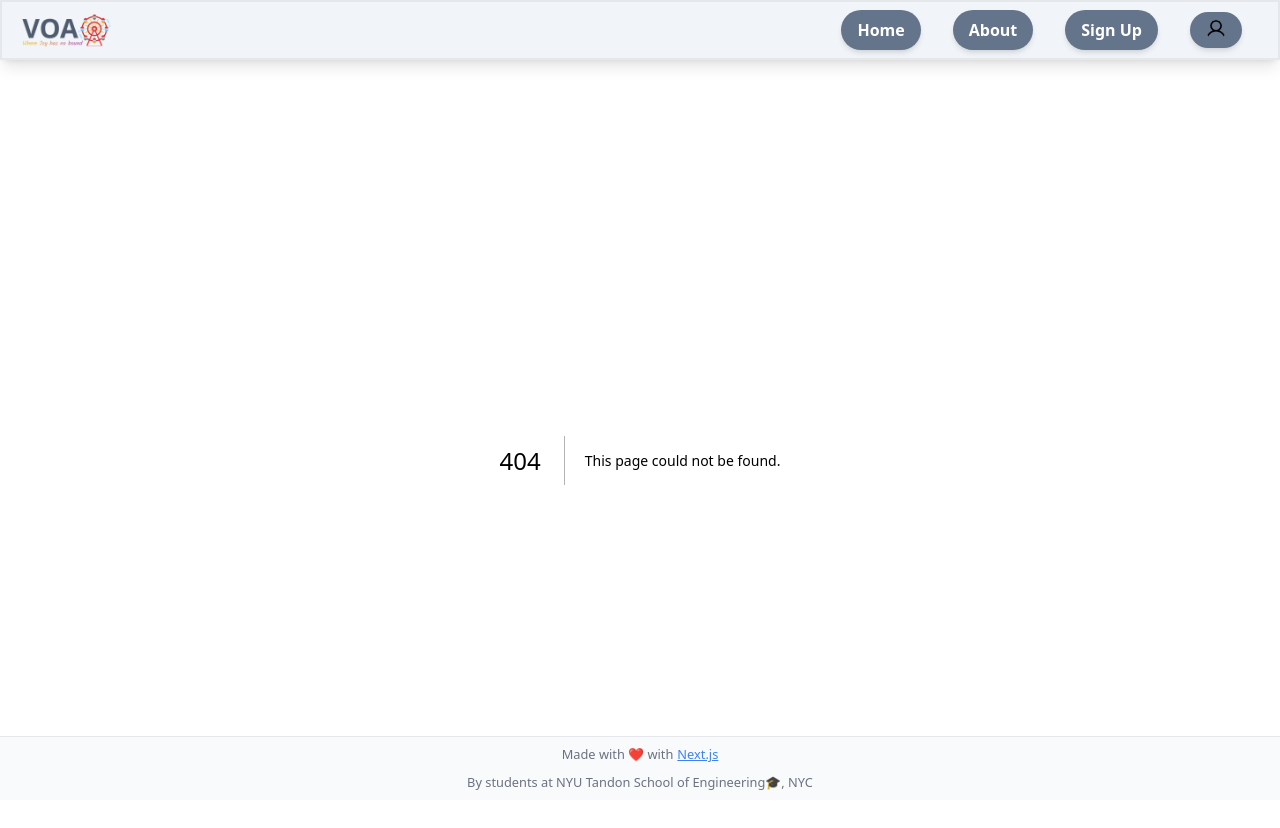
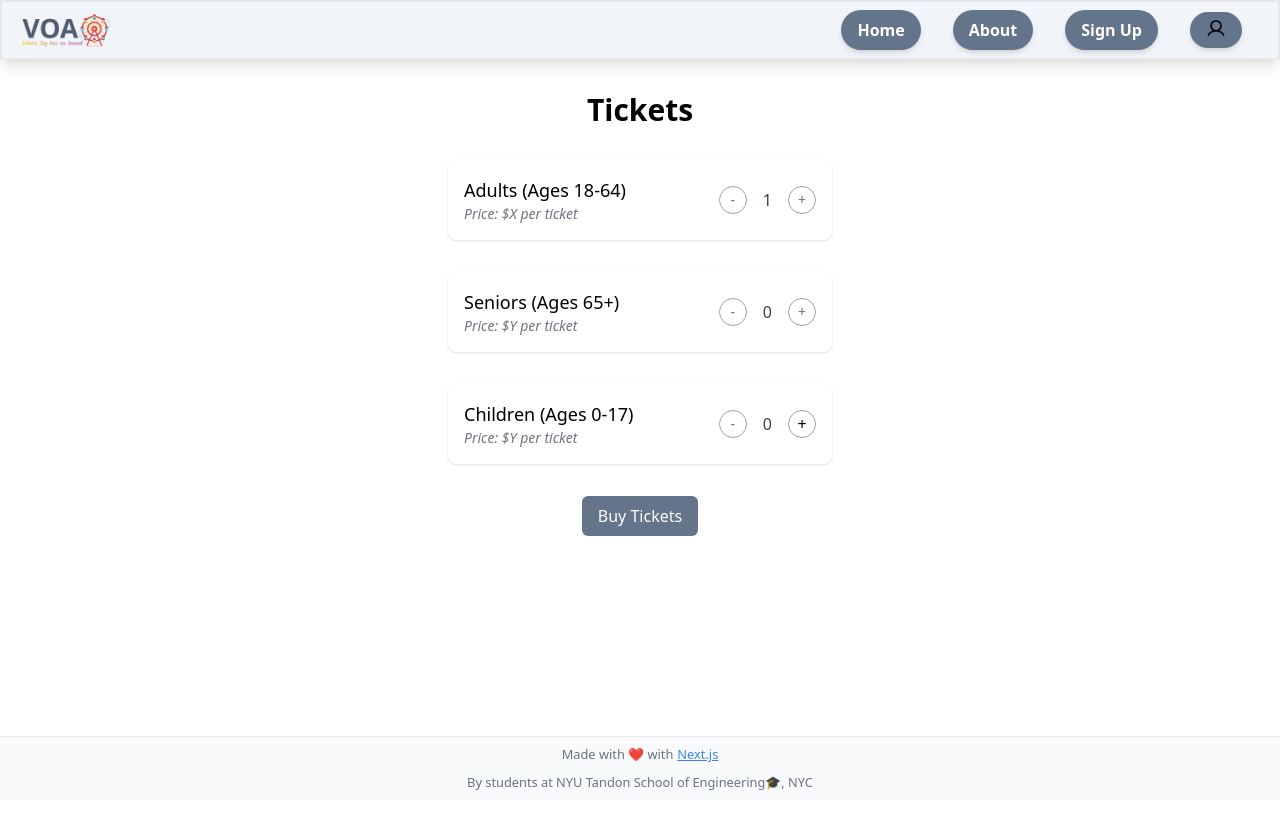
Before and after one commit to Yunzez/CS-GY6083_project, a Next.js app in the folder voyage_of_amusement/: page /ticket in a window 1280 px wide. Before the commit this address had no page. Shown: the top 828 px of the page. After the commit the page ends 800 px from the top, so only its background shows below. Built offline with nearby package versions, Linux system fonts and the light colour scheme.

Commit message:
add ticket page

```diff
--- a/voyage_of_amusement/src/pages/index.tsx
+++ b/voyage_of_amusement/src/pages/index.tsx
@@ -58,7 +58,7 @@ export default function Home() {
               Our park is the perfect place for a day of fun and excitement. With a wide range of attractions
               including stores, restaurants, parking, shows, and roller coasters, there's something for everyone!
             </p>
-            <button className="px-8 py-4 bg-yellow-500 text-white rounded-full hover:bg-yellow-600 transition-colors duration-300">Buy Tickets</button>
+            <button className="px-8 py-4 bg-yellow-500 text-white rounded-full hover:bg-yellow-600 transition-colors duration-300" onClick={() => {router.push('/ticket')}}>Buy Tickets</button>
           </div>
         </div>
         <div className="bg-gray-100 py-10">
--- /dev/null
+++ b/voyage_of_amusement/src/pages/ticket.tsx
@@ -0,0 +1,118 @@
+import React, { useEffect, useState } from 'react';
+import Image from 'next/image';
+import { useAppContext } from '@/contexts/GlobaclContext';
+
+
+const Tickets: React.FC = () => {
+
+    const [adults, setAdults] = useState(1);
+    const [seniors, setSeniors] = useState(0);
+    const [children, setChildren] = useState(0);
+
+    const increment = (type: string) => {
+        if (type === "adults") {
+            setAdults((prev) => prev + 1);
+        } else if (type === "seniors") {
+            setSeniors((prev) => prev + 1);
+        } else if (type === "children") {
+            setChildren((prev) => prev + 1);
+        }
+    };
+
+    const decrement = (type: string) => {
+        if (type === "adults" && adults > 0) {
+            setAdults((prev) => prev - 1);
+        } else if (type === "seniors" && seniors > 0) {
+            setSeniors((prev) => prev - 1);
+        } else if (type === "children" && children > 0) {
+            setChildren((prev) => prev - 1);
+        }
+    };
+
+    return (
+        <div className="flex justify-center mt-5">
+            <div className="container flex flex-col space-y-8 items-center w-full md:w-[50%] lg:w-[40%] xl:w-[30%]">
+                <h1 className="text-3xl font-semibold mt-3"> Tickets</h1>
+                <div className="flex flex-col space-y-2 items-center w-full rounded-lg shadow p-4">
+                    <div className="flex flex-row justify-between w-full">
+                        <div>
+                            <p className="text-lg font-medium">Adults (Ages 18-64)</p>
+                            <p className="text-gray-500 text-sm italic flex justify-start">Price: $X per ticket</p>
+                        </div>
+
+                        <div className="flex flex-row space-x-4 items-center">
+                            <button
+                                className="rounded-full border border-gray-400 w-7 h-7 flex justify-center items-center transition duration-200 hover:bg-gray-100 hover:shadow"
+                                onClick={() => decrement("adults")}
+                            >
+                                <span className="text-gray-500 text-sm font-medium hover:text-gray-700">-</span>
+                            </button>
+                            <p className="text-gray-700 font-medium">{adults}</p>
+                            <button
+                                className="rounded-full border border-gray-400 w-7 h-7 flex justify-center items-center transition duration-200 hover:bg-gray-100 hover:shadow"
+                                onClick={() => increment("adults")}
+                            >
+                                <span className="text-gray-500 text-sm font-medium hover:text-gray-700">+</span>
+                            </button>
+                        </div>
+                    </div>
+                </div>
+
+                <div className="flex flex-col space-y-2 items-center w-full rounded-lg shadow p-4">
+                    <div className="flex flex-row justify-between w-full">
+                        <div>
+                            <p className="text-lg font-medium">Seniors (Ages 65+)</p>
+                            <p className="text-gray-500 text-sm italic">Price: $Y per ticket</p>
+                        </div>
+                        <div className="flex flex-row space-x-4 items-center">
+                            <button
+                                className="rounded-full border border-gray-400 w-7 h-7 flex justify-center items-center transition duration-200 hover:bg-gray-100 hover:shadow"
+                                onClick={() => decrement("seniors")}
+                            >
+                                <span className="text-gray-500 text-sm font-medium hover:text-gray-700">-</span>
+                            </button>
+                            <p className="text-gray-700 font-medium">{seniors}</p>
+                            <button
+                                className="rounded-full border border-gray-400 w-7 h-7 flex justify-center items-center transition duration-200 hover:bg-gray-100 hover:shadow"
+                                onClick={() => increment("seniors")}
+                            >
+                                <span className="text-gray-500 text-sm font-medium hover:text-gray-700">+</span>
+                            </button>
+                        </div>
+                    </div>
+                </div>
+                <div className="flex flex-col space-y-2 items-center w-full rounded-lg shadow p-4">
+                    <div className="flex flex-row justify-between w-full">
+                        <div>
+                            <p className="text-lg font-medium">Children (Ages 0-17)</p>
+                            <p className="text-gray-500 text-sm italic">Price: $Y per ticket</p>
+                        </div>
+                        <div className="flex flex-row space-x-4 items-center">
+                            <button
+                                className="rounded-full border border-gray-400 w-7 h-7 flex justify-center items-center transition duration-200 hover:bg-gray-100 hover:shadow"
+                                onClick={() => decrement("children")}
+                            >
+                                <span className="text-gray-500 text-sm font-medium hover:text-gray-700">-</span>
+                            </button>
+                            <p className="text-gray-700 font-medium">{children}</p>
+                            <button
+                                className="rounded-full border border-gray-400 w-7 h-7 flex justify-center items-center transition duration-200 hover:bg-gray-100 hover:shadow"
+                                onClick={() => increment("children")}>
+                                +
+                            </button>
+                        </div>
+                    </div>
+                </div>
+                <button
+                    className="bg-slate-500 hover:bg-slate-600 text-white py-2 px-4 rounded-md transition duration-200 w-full md:w-auto"
+                    onClick={() => console.log("buy")}
+                >
+                    Buy Tickets
+                </button>
+            </div>
+        </div>
+    );
+}
+
+
+export default Tickets
```
Also changed, not shown: voyage_of_amusement/src/pages/signin.tsx (indentation only).
